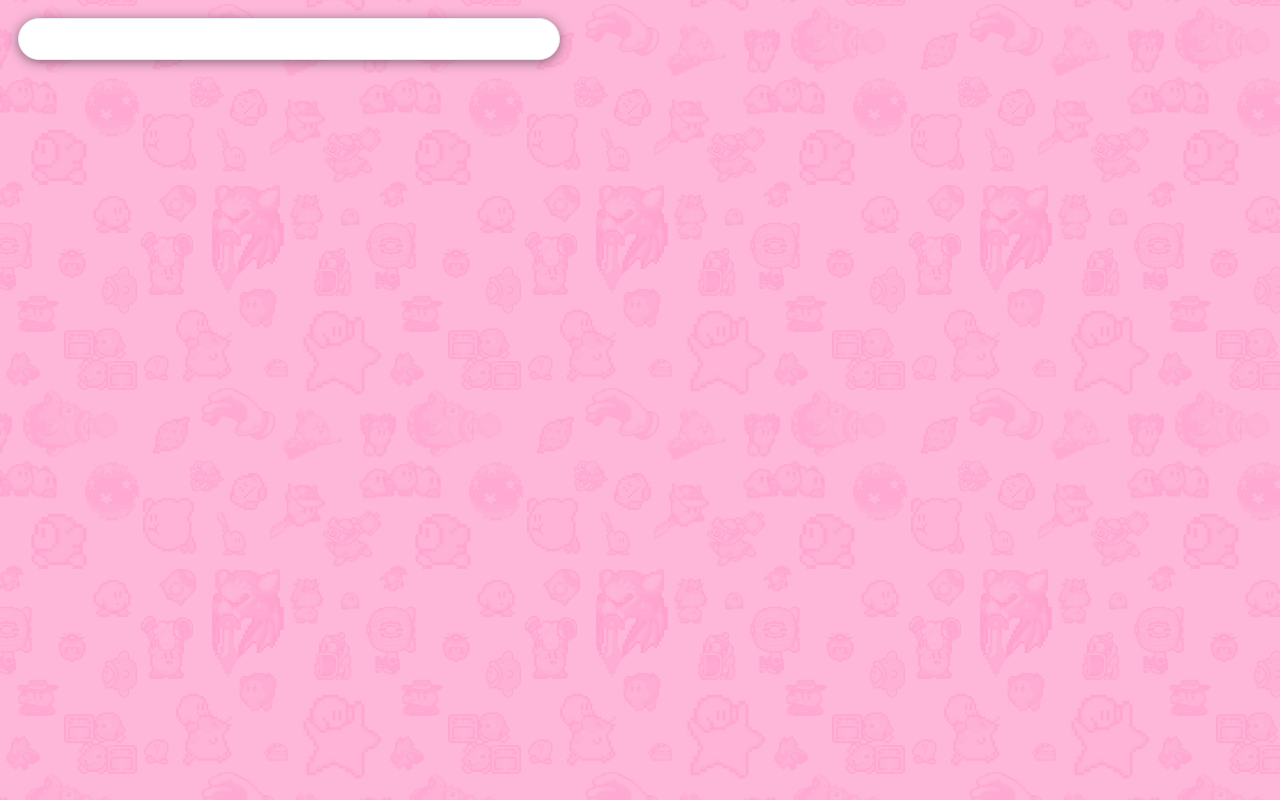
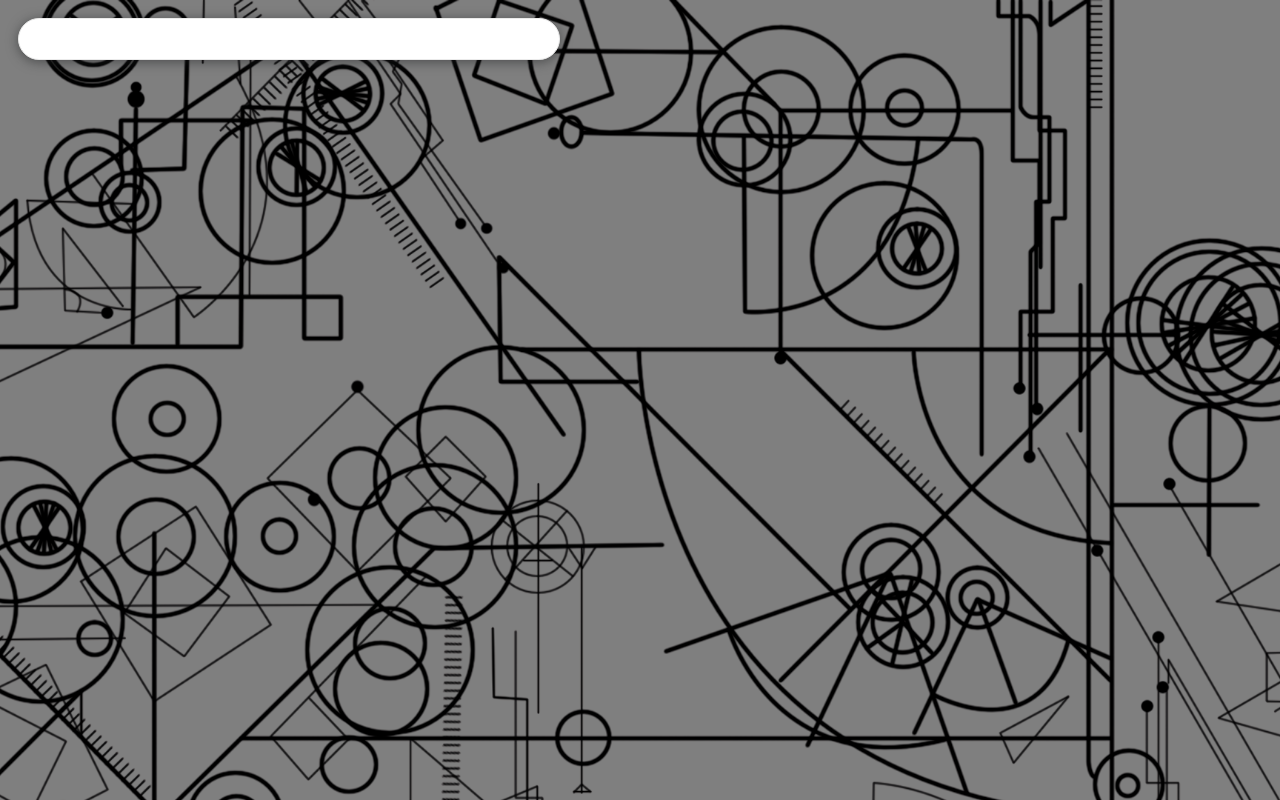
Before and after one commit to amaintheusaanxx/amaintheusaanxx.github.io, a plain HTML site: page index.htm in a window 1280 px wide. Drawn offline with Linux system fonts and the light colour scheme.

Commit message:
Version 1.0.7
added time travel theme

```diff
--- a/index.htm
+++ b/index.htm
@@ -9,7 +9,7 @@
 	var imageCount = 1;
 	function RandomBG() {
 		var num = Math.ceil( Math.random() * imageCount );
-		document.body.background = 'images/bg'+num+'.jpg';
+		document.body.background = 'images/bg'+num+'.png';
 	}
 
 	</script>
@@ -19,8 +19,8 @@
 	  min-height: 100%;
 	  background-attachment: fixed;
 	  background-position: top;
-	  background-repeat: repeat;
-	  background-size: 30%; <!-- originally cover -->
+	  background-repeat: no-repeat;
+	  background-size: cover;
 	}
 
 	input {
```
Also changed, not shown: images/bg1.png (added), old/kirby/bg1.jpg (renamed from images/bg1.jpg).
